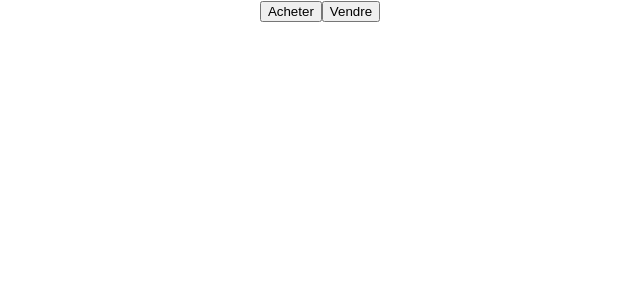
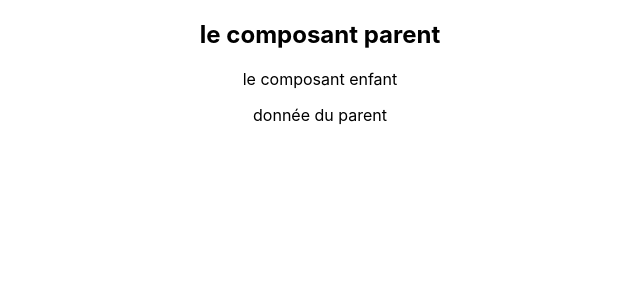
Before and after one commit to abdoulkarim22/training-react, a React (Create React App) app: page / in a window 1280 px wide. Shown: the top 300 px of the page, without its empty margins (320-960 px from the left). Built offline with nearby package versions, Linux system fonts and the light colour scheme.

Commit message:
Passez une prop data du Parent à Enfant.

```diff
--- a/src/App.js
+++ b/src/App.js
@@ -1,11 +1,10 @@
 import logo from './logo.svg';
 import './App.css';
-import Button from './components/button/Button';
+import ParentComponent from './components/ParentComponent';
 function App() {
   return (
     <div className="App">
-    <Button text ={'Acheter'}/>
-    <Button text ={'Vendre'} />
+    <ParentComponent/>
     </div>
   );
 }
--- a/src/components/ChildComponent.jsx
+++ b/src/components/ChildComponent.jsx
@@ -1,13 +1,13 @@
-import React, { Component } from 'react'
 
-export class ChildComponent extends Component {
+import React from 'react';
 
+const ChildComponent = (props) => {
+  return (
+    <div>
+      <p> le composant enfant</p>
+      <p>{props.data}</p>
+    </div>
+  );
+};
 
-  render() {
-    return (
-      <div>ChildComponent</div>
-    )
-  }
-}
-
-export default ChildComponent
+export default ChildComponent;
--- a/src/components/ParentComponent.jsx
+++ b/src/components/ParentComponent.jsx
@@ -1,11 +1,17 @@
-import React, { Component } from 'react'
+// ParentComponent.js
+import React from 'react';
+import ChildComponent from './ChildComponent';
 
-export class ParentComponent extends Component {
+class ParentComponent extends React.Component {
   render() {
+    const data = "donnée du parent";
     return (
-      <div>ParentComponent</div>
-    )
+      <div>
+        <h2> le composant parent</h2>
+         <ChildComponent data = {data} />
+      </div>
+    );
   }
 }
 
-export default ParentComponent
+export default ParentComponent;
--- a/src/components/button/Button.jsx
+++ b/src/components/button/Button.jsx
@@ -1,10 +1,10 @@
  import React from 'react'
 
- const Button = ({text}) =>{
+ const Button = ({data}) =>{
 
  return (
      <>
-       <button>{text}</button>
+       <button>{data}</button>
      </>
  )
  }
```
